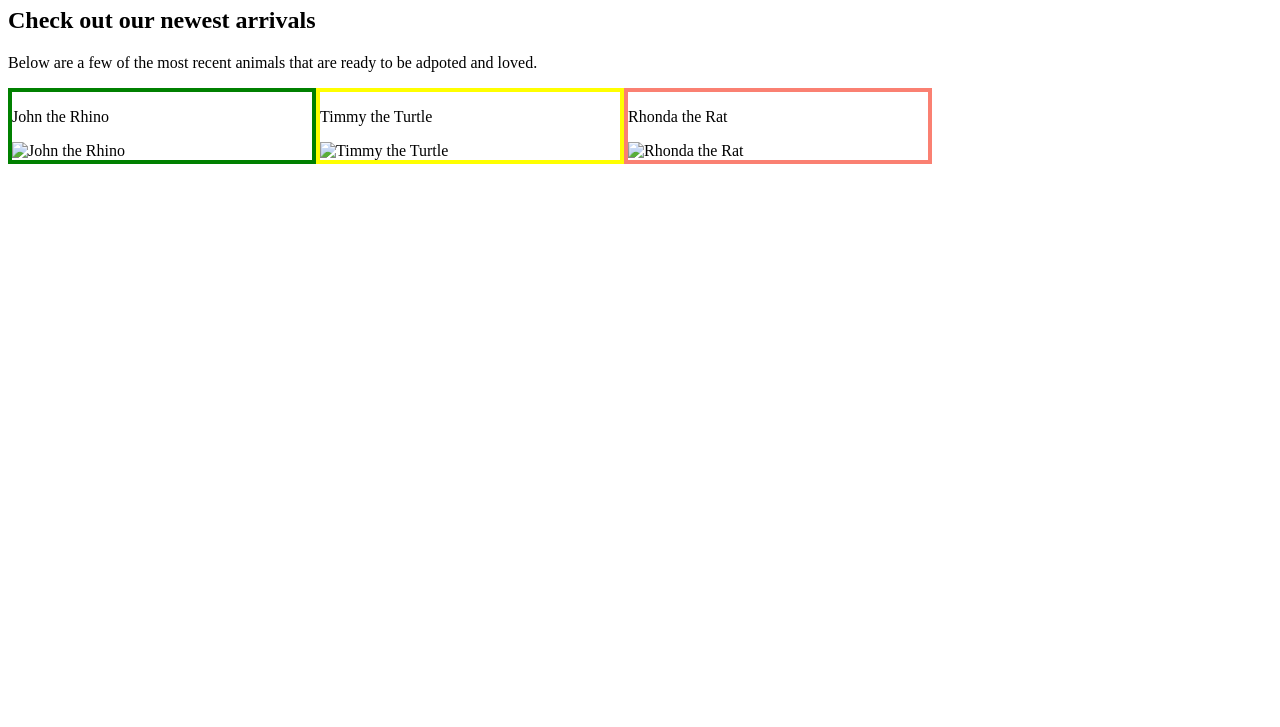
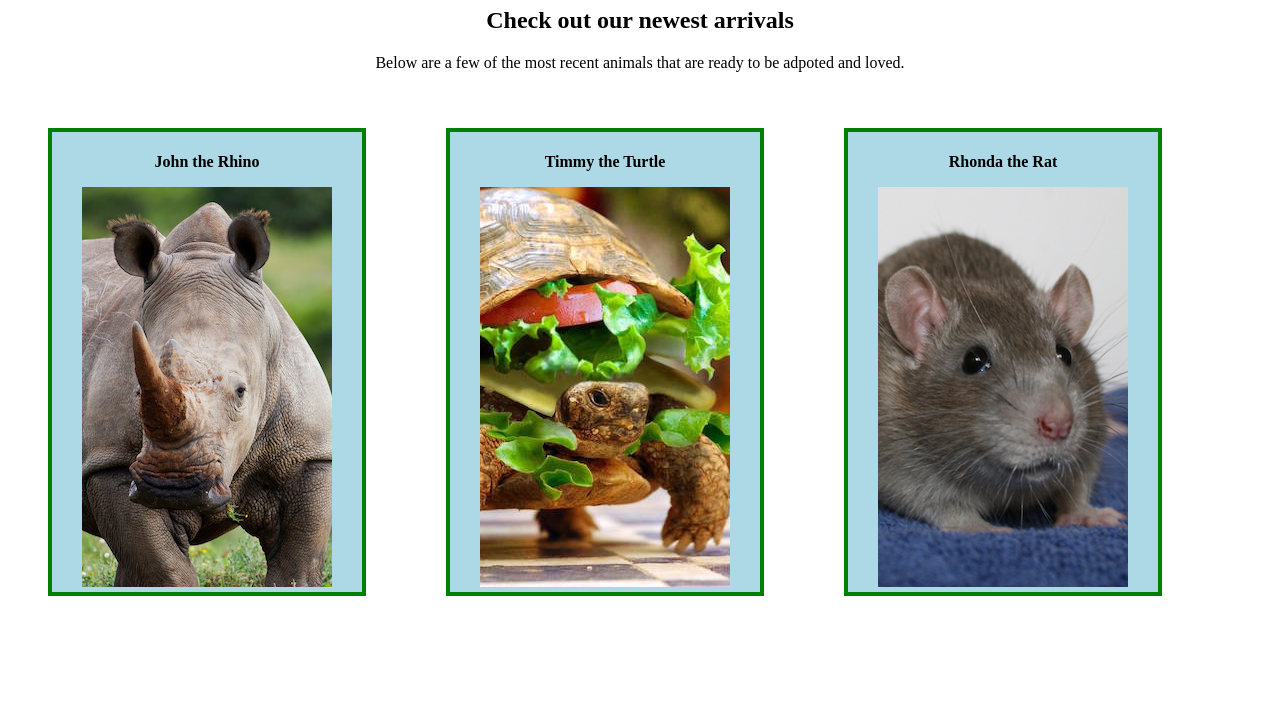
Before and after one commit to rifley/animal-shelter, a plain HTML site: page index.html in a window 1280 px wide. Shown: the part 73-800 px from the top of the page. Drawn offline with Linux system fonts and the light colour scheme.

Commit message:
update html divs and add styling

```diff
--- a/css/styles.css
+++ b/css/styles.css
@@ -1,17 +1,30 @@
+h1 {
+  text-align: center;
+}
+
+h2 {
+  text-align: center;
+}
+
+p {
+  text-align: center;
+}
+
 .column1 {
   border: 4px solid green;
   float:left;
   width: 300px;
+  background-color: lightblue;
+  padding: 5px;
+  margin: 40px;
 }
 
-.column2 {
-  border: 4px solid yellow;
-  float: left;
-  width: 300px;
+.column1 p {
+  text-align: center;
+  font-weight: bold;
 }
 
-.column3 {
-  border: 4px solid salmon;
-  float: left;
-  width: 300px;
+.column1 img {
+  display: block;
+  margin: auto;
 }
--- a/index.html
+++ b/index.html
@@ -15,17 +15,17 @@
 
     <div class="column1">
       <p>John the Rhino</p>
-      <img src="john.jpg" alt="John the Rhino">
+      <img src="img/john.jpg" alt="John the Rhino">
     </div>
 
-    <div class="column2">
+    <div class="column1">
       <p>Timmy the Turtle</p>
-      <img src="timmy.jpg" alt="Timmy the Turtle">
+      <img src="img/timmy.jpg" alt="Timmy the Turtle">
     </div>
 
-    <div class="column3">
+    <div class="column1">
       <p>Rhonda the Rat</p>
-      <img src="rhonda.jpg" alt="Rhonda the Rat">
+      <img src="img/rhonda.jpg" alt="Rhonda the Rat">
     </div>
 
   </body>
```
Also changed, not shown: img/john.jpg (added), img/rhonda.jpg (added), img/timmy.jpg (added).
